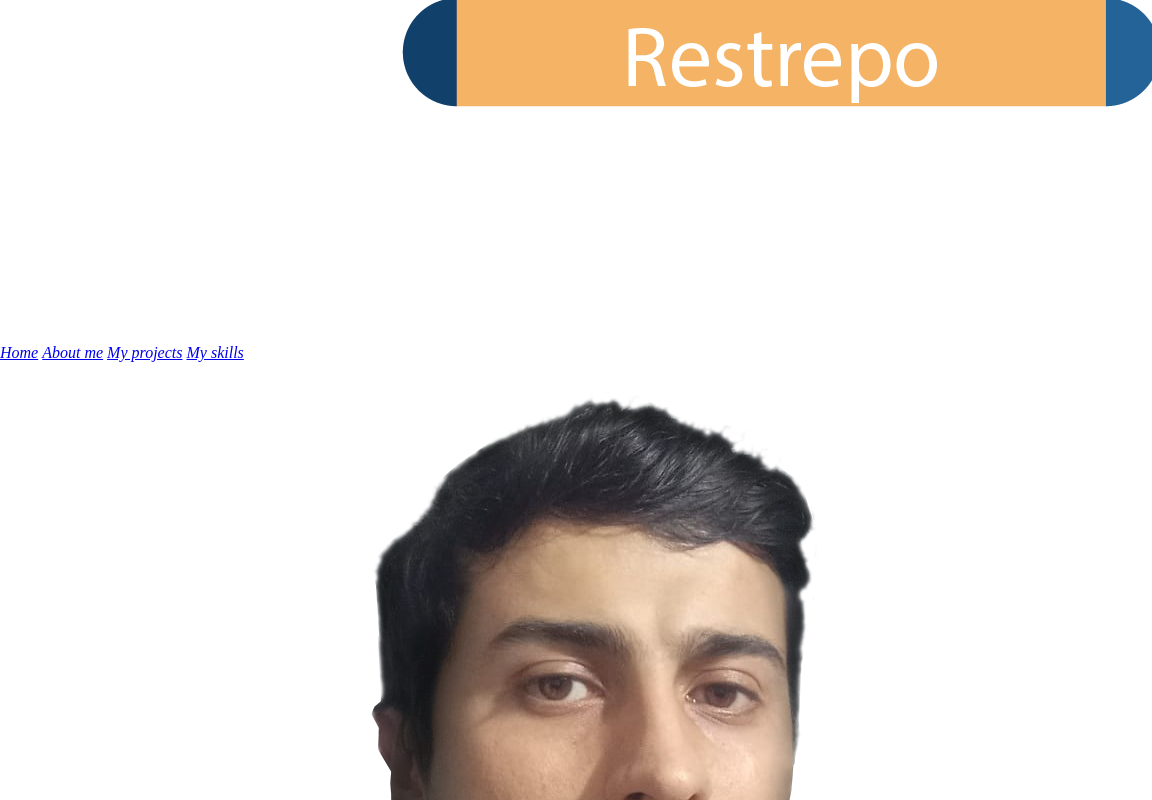
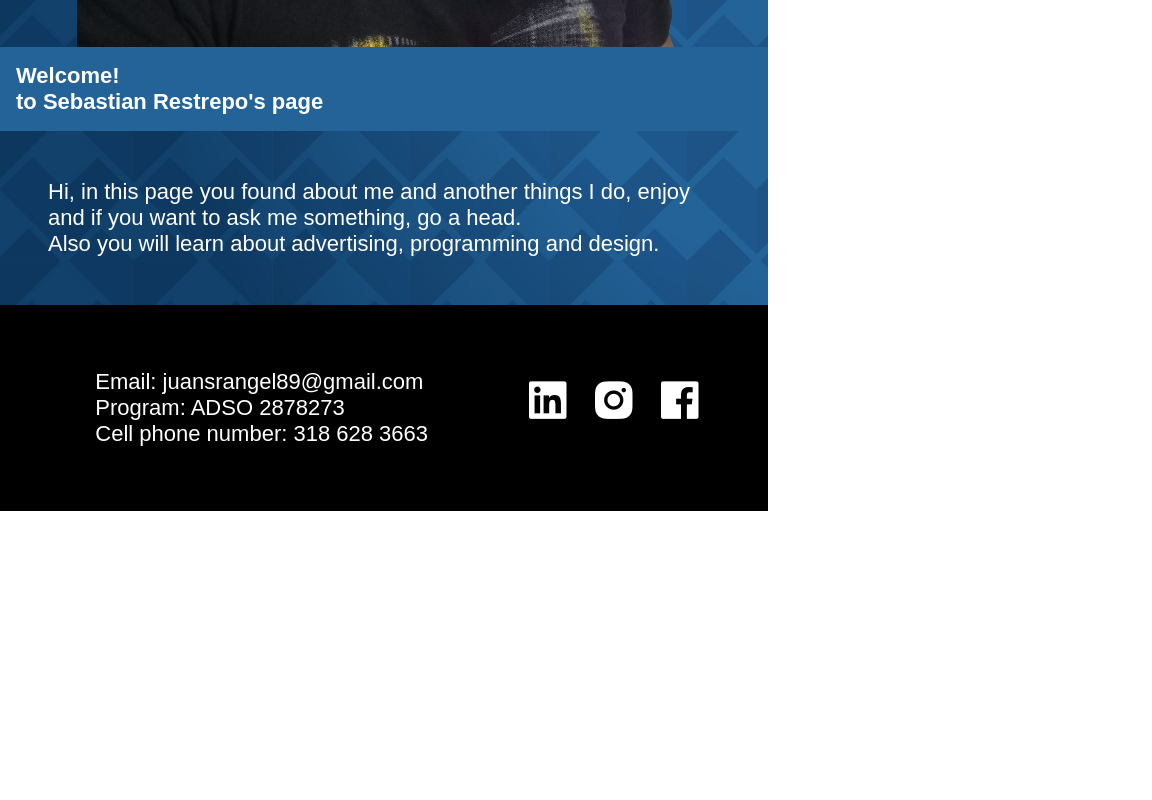
Before and after one commit to juanangel89/Portfolio, a plain HTML site: page index.html in a window 768 px wide. Shown: the part 700-1500 px from the top of the page, 1152 px wide, since content can reach past the window. After the commit the page ends 1211 px from the top, so only its background shows below. Drawn offline with nearby package versions, Linux system fonts and the light colour scheme.

Commit message:
responsiv

```diff
--- a/index.html
+++ b/index.html
@@ -5,6 +5,7 @@
     <meta name="viewport" content="width=device-width, initial-scale=1.0" />
     <title>Document</title>
     <link rel="stylesheet" href="style.css" />
+
     <link href='https://unpkg.com/boxicons@2.1.4/css/boxicons.min.css' rel='stylesheet'>
   </head>
   <body>
@@ -46,9 +47,10 @@
       </section>
       <section class="social">
         <ul>
-          <i class="bx bxl-linkedin-square"><a href=""></a></i>
-          <i class="bx bxl-instagram-alt"><a href="https://www.instagram.com/juansrangel89/"></a></i>
-          <i class="bx bxl-facebook-square"><a href=""></a></i>
+          <a href="https://www.linkedin.com/in/juan-sebastian-restrepo-angel/"><i class="bx bxl-linkedin-square"></i></a>
+          <a href="https://www.instagram.com/juansrangel89/"><i class="bx bxl-instagram-alt"></i></a>
+          <a href=""><i class="bx bxl-facebook-square"></i></a>
+
         </ul>
       </section>
     </footer>
--- a/style.css
+++ b/style.css
@@ -1,34 +1,32 @@
-*{
+* {
   padding: 0;
   margin: 0;
   box-sizing: border-box;
 }
 
 @media screen and (min-width: 390px) and (max-width: 490px) {
-    body{
-        background-image:url("assets/fondo.jpg") ;
+  body {
+    background-image: url("assets/fondo.jpg");
     background-repeat: no-repeat;
     background-size: cover;
     display: flex;
     flex-direction: column;
     justify-content: center;
-
   }
-    header{
+  header {
     background-color: #246398;
     display: flex;
     flex-direction: column;
   }
-    .brand{
+  .brand {
     display: flex;
     justify-content: center;
     padding: 1rem;
-
   }
-    .brand > img{
+  .brand > img {
     width: 70%;
   }
-    .nav > ul{
+  .nav > ul {
     display: flex;
     flex-direction: column;
     gap: 1rem;
@@ -36,61 +34,54 @@
     align-items: center;
     padding-bottom: 1rem;
   }
-    i{
+  i {
     color: white;
     font-size: 50px;
   }
-    a{
+  .nav > ul > i > a {
     text-decoration: none;
     color: white;
     font-family: Arial, Helvetica, sans-serif;
     font-style: normal;
     font-size: 20px;
   }
-    .intro{
+  .intro {
     display: flex;
     flex-direction: column;
     align-items: center;
     justify-content: center;
   }
-    .perfil{
+  .perfil {
     display: flex;
     flex-direction: column;
-
   }
-    .foto{
+  .foto {
     display: flex;
     justify-content: center;
   }
-
-    .foto > img{
+  .foto > img {
     width: 80%;
-
   }
-    h1{
+  h1 {
     padding: 1rem;
     color: white;
     font-family: Arial, Helvetica, sans-serif;
     font-size: 22px;
     background-color: #246398;
   }
-    .about{
-
+  .about {
     width: 100%;
     padding: 1rem;
     display: flex;
     justify-content: center;
   }
-
-    p{
+  p {
     color: white;
     font-family: Arial, Helvetica, sans-serif;
     font-size: 22px;
     padding: 2rem;
   }
-
-
-    footer{
+  footer {
     padding: 2rem;
     display: flex;
     flex-direction: column;
@@ -98,29 +89,121 @@
     justify-content: space-around;
     background-color: black;
   }
-    .social > ul{
+  .social > ul {
     display: flex;
     gap: 1rem;
     justify-content: center;
     align-items: center;
     padding-bottom: 1rem;
   }
+}
+.social > ul > i {
+  cursor: pointer;
+}
 
+@media screen and (min-width: 491px) and (max-width: 1040px) {
+  body {
+    background-image: url("assets/fondo.jpg");
+    background-repeat: no-repeat;
+    background-size: cover;
+    display: flex;
+    flex-direction: column;
+    justify-content: center;
+  }
+  header {
+    background-color: #246398;
+    display: flex;
+    flex-direction: row;
+    justify-content: space-between;
+    padding: 1rem;
 
   }
+  .brand {
+    display: flex;
+    padding: 1rem;
+  }
+  .brand > img {
+    width: 50%;
+  }
+  .nav{
+    width: 400%;
+    display: flex;
+    flex-direction: row;
+  }
+  .nav > ul {
+    width: 100%;
+    display: flex;
+    flex-direction: row;
+    gap: 2rem;
+    justify-content: center;
+    align-items: center;
 
-
+  }
+  i {
+    color: white;
+    font-size: 50px;
+  }
+  .nav > ul > i > a {
+    text-decoration: none;
+    color: white;
+    font-family: Arial, Helvetica, sans-serif;
+    font-style: normal;
+    font-size: 20px;
+  }
+  .intro {
+    display: flex;
+    flex-direction: column;
+    align-items: center;
+    justify-content: center;
+  }
+  .perfil {
+    display: flex;
+    flex-direction: column;
+  }
+  .foto {
+    display: flex;
+    justify-content: center;
+  }
+  .foto > img {
+    width: 80%;
+  }
+  h1 {
+    padding: 1rem;
+    color: white;
+    font-family: Arial, Helvetica, sans-serif;
+    font-size: 22px;
+    background-color: #246398;
+  }
+  .about {
+    width: 100%;
+    padding: 1rem;
+    display: flex;
+    justify-content: center;
+  }
+  p {
+    color: white;
+    font-family: Arial, Helvetica, sans-serif;
+    font-size: 22px;
+    padding: 2rem;
+  }
+  footer {
+    padding: 2rem;
+    display: flex;
+    flex-direction: row;
+    align-items: center;
+    justify-content: space-around;
+    background-color: black;
+  }
+  .social > ul {
+    display: flex;
+    gap: 1rem;
+    justify-content: center;
+    align-items: center;
+    padding-bottom: 1rem;
+  }
+}
 
 /*
-
-
-
-
-
-
-
-
-
 
 h2{
     color: white;
```
Lines whose indentation alone changed are shown as unchanged.
